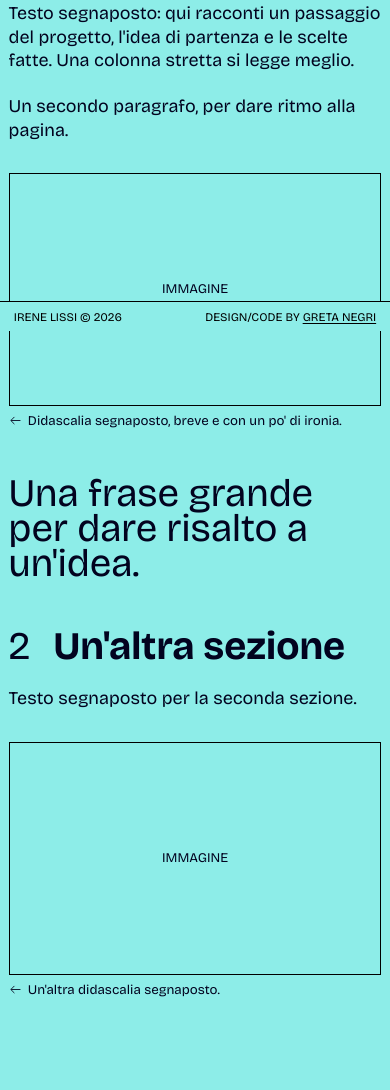
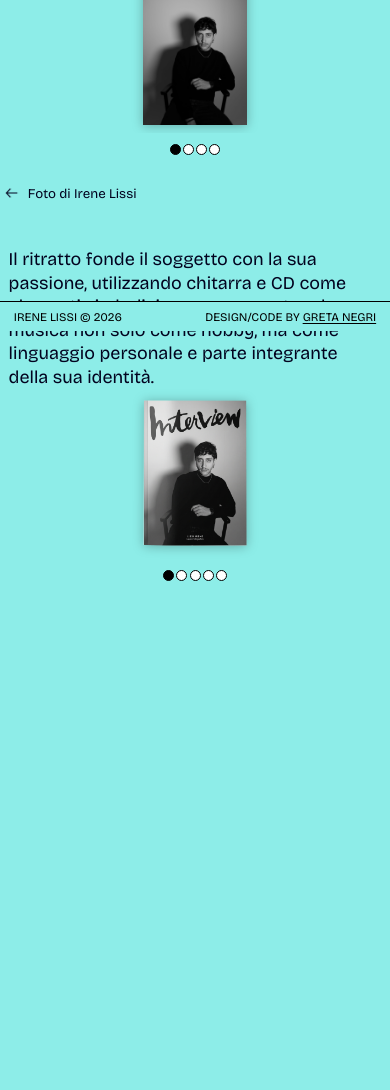
Before and after one commit to gretanegrii/irene-lissi-portfolio, a plain HTML site: page src/projects/interview.html in a window 390 px wide. Shown: the part 513-1603 px from the top of the page. After the commit the page ends 1191 px from the top, so only its background shows below. Drawn offline with nearby package versions, Linux system fonts and the light colour scheme.

Commit message:
Interview case study with sliders, hover picture, caption aligned to the picture top
Co-Authored-By: Claude Sonnet 5.5 <noreply@anthropic.com>

```diff
--- a/src/css/case.css
+++ b/src/css/case.css
@@ -243,7 +243,7 @@ h1 {
 }
 
 /* An image that follows a text: a bit of air above it */
-.case__body + .case__figure .case__photo {
+.case__body + .case__figure > .case__photo {
   margin-top: 3.47vw;
 }
 
@@ -253,6 +253,12 @@ h1 {
   margin-top: 3.47vw;
   font-size: var(--small-size);
   line-height: 1.11;
+}
+
+/* The caption of a slider starts at the top edge of the picture: the margin of the slider
+   plus the space that the slide leaves above the picture */
+.case__slider ~ .case__caption {
+  margin-top: 4.1vw;
 }
 
 /* The arrow of the caption is a drawing (not a character): a character can turn into a colored emoji
@@ -365,7 +371,8 @@ h1 {
     margin: 0 0 8vw;
   }
 
-  .case__caption {
+  .case__caption,
+  .case__slider ~ .case__caption {
     margin: 0 0 12vw;
   }
 
--- a/src/projects/interview.html
+++ b/src/projects/interview.html
@@ -35,31 +35,57 @@
     </div>
 
     <section class="case__intro">
-      <p class="case__lead">Testo segnaposto: qui una breve introduzione al progetto, per chi è stato fatto e qual è stato il tuo ruolo.</p>
+      <p class="case__lead">Il progetto nasce da un brief di ritratto che richiedeva di individuare e raccontare una componente fondamentale dell’identità del soggetto.</p>
     </section>
 
     <section class="case__section">
-      <div class="case__head"><span class="case__number">1</span><h2 class="case__heading">Titolo della sezione</h2></div>
       <div class="case__body">
-        <p>Testo segnaposto: qui racconti un passaggio del progetto, l'idea di partenza e le scelte fatte. Una colonna stretta si legge meglio.</p>
-        <p>Un secondo paragrafo, per dare ritmo alla pagina.</p>
+        <p>In questo caso, la musica diventa il tratto distintivo attraverso cui costruire il racconto visivo.</p>
       </div>
       <figure class="case__figure">
-        <div class="case__image">immagine</div>
-        <figcaption class="case__caption">Didascalia segnaposto, breve e con un po' di ironia.</figcaption>
+      <div class="case__slider" data-slider>
+        <div class="case__slides" tabindex="0" role="group" aria-roledescription="carosello" aria-label="Quattro fotografie del ritratto">
+          <div class="case__slide"><img class="case__photo" src="../../assets/img/works/9-interview/portrait-seated.jpg" width="960" height="1440" alt="Ritratto in bianco e nero di un ragazzo seduto su una sedia, con lo sguardo in camera e la propria ombra sul muro." draggable="false" loading="lazy"></div>
+          <div class="case__slide"><img class="case__photo" src="../../assets/img/works/9-interview/guitar-blur.jpg" width="1000" height="1500" alt="Fotografia in bianco e nero, sfocata e circolare, di una chitarra appoggiata a una parete." draggable="false" loading="lazy"></div>
+          <div class="case__slide"><img class="case__photo" src="../../assets/img/works/9-interview/portrait-close.jpg" width="1000" height="1500" alt="Primo piano in bianco e nero del ragazzo, di tre quarti, con i capelli ricci e una catenina al collo." draggable="false" loading="lazy"></div>
+          <div class="case__slide"><img class="case__photo" src="../../assets/img/works/9-interview/portrait-guitar.jpg" width="960" height="1440" alt="Il ragazzo suona una chitarra acustica, con la testa china e la propria ombra sul muro." draggable="false" loading="lazy"></div>
+        </div>
+        <div class="case__dots">
+          <button class="case__dot is-active" type="button" aria-label="Fotografia 1"></button>
+          <button class="case__dot" type="button" aria-label="Fotografia 2"></button>
+          <button class="case__dot" type="button" aria-label="Fotografia 3"></button>
+          <button class="case__dot" type="button" aria-label="Fotografia 4"></button>
+        </div>
+        <div class="case__cursor" aria-hidden="true">
+          <svg viewBox="0 0 20 16"><path d="M19 8H2M8 1.5 1.5 8 8 14.5" fill="none" stroke="currentColor" stroke-width="1.6"/></svg>
+          <svg viewBox="0 0 20 16"><path d="M1 8H18M12 1.5 18.5 8 12 14.5" fill="none" stroke="currentColor" stroke-width="1.6"/></svg>
+        </div>
+      </div>
+        <figcaption class="case__caption">Foto di Irene Lissi</figcaption>
       </figure>
-      <p class="case__big">Una frase grande per dare risalto a un'idea.</p>
-    </section>
-
-    <section class="case__section">
-      <div class="case__head"><span class="case__number">2</span><h2 class="case__heading">Un'altra sezione</h2></div>
       <div class="case__body">
-        <p>Testo segnaposto per la seconda sezione.</p>
+        <p>Il ritratto fonde il soggetto con la sua passione, utilizzando chitarra e CD come elementi simbolici per rappresentare la musica non solo come hobby, ma come linguaggio personale e parte integrante della sua identità.</p>
       </div>
-      <figure class="case__figure">
-        <div class="case__image">immagine</div>
-        <figcaption class="case__caption">Un'altra didascalia segnaposto.</figcaption>
-      </figure>
+      <div class="case__slider" data-slider>
+        <div class="case__slides" tabindex="0" role="group" aria-roledescription="carosello" aria-label="Il progetto stampato: copertina, doppie pagine e retro">
+          <div class="case__slide"><img class="case__photo" src="../../assets/img/works/9-interview/magazine-cover.png" width="828" height="1139" alt="Copertina della rivista “Interview”: il titolo scritto a mano in nero sopra il ritratto del ragazzo seduto." draggable="false" loading="lazy"></div>
+          <div class="case__slide"><img class="case__photo" src="../../assets/img/works/9-interview/spread-1.png" width="1326" height="899" alt="Doppia pagina della rivista: a sinistra un ritratto con la chitarra, a destra un altro ritratto con una didascalia scritta a mano." draggable="false" loading="lazy"></div>
+          <div class="case__slide"><img class="case__photo" src="../../assets/img/works/9-interview/spread-2.png" width="1294" height="876" alt="Doppia pagina della rivista: a sinistra il nome del soggetto e un testo, a destra un ritratto con la chitarra." draggable="false" loading="lazy"></div>
+          <div class="case__slide"><img class="case__photo" src="../../assets/img/works/9-interview/spread-3.png" width="1134" height="817" alt="Doppia pagina della rivista con due ritratti, uno di profilo e uno con la chitarra, e una didascalia scritta a mano." draggable="false" loading="lazy"></div>
+          <div class="case__slide"><img class="case__photo" src="../../assets/img/works/9-interview/magazine-back.png" width="755" height="1025" alt="Retro della rivista: il ragazzo si copre il viso con un disco." draggable="false" loading="lazy"></div>
+        </div>
+        <div class="case__dots">
+          <button class="case__dot is-active" type="button" aria-label="Copertina"></button>
+          <button class="case__dot" type="button" aria-label="Doppia pagina 1"></button>
+          <button class="case__dot" type="button" aria-label="Doppia pagina 2"></button>
+          <button class="case__dot" type="button" aria-label="Doppia pagina 3"></button>
+          <button class="case__dot" type="button" aria-label="Retro"></button>
+        </div>
+        <div class="case__cursor" aria-hidden="true">
+          <svg viewBox="0 0 20 16"><path d="M19 8H2M8 1.5 1.5 8 8 14.5" fill="none" stroke="currentColor" stroke-width="1.6"/></svg>
+          <svg viewBox="0 0 20 16"><path d="M1 8H18M12 1.5 18.5 8 12 14.5" fill="none" stroke="currentColor" stroke-width="1.6"/></svg>
+        </div>
+      </div>
     </section>
 
     <div class="case__end"></div>
@@ -68,5 +94,6 @@
     <p>Irene Lissi © 2026</p>
     <p>Design/code by <a href="https://gretanegri.vercel.app" target="_blank" rel="noopener">Greta Negri</a></p>
   </footer>
+  <script src="../js/slider.js" defer></script>
 </body>
 </html>
```
Also changed, not shown: src/work.html (+1 -0 lines), assets/img/works/9-interview/guitar-blur.jpg (added), assets/img/works/9-interview/magazine-back.png (added), assets/img/works/9-interview/magazine-cover.png (added), assets/img/works/9-interview/portrait-close.jpg (added), assets/img/works/9-interview/portrait-guitar.jpg (added), assets/img/works/9-interview/portrait-seated.jpg (added), assets/img/works/9-interview/spread-1.png (added), assets/img/works/9-interview/spread-2.png (added), assets/img/works/9-interview/spread-3.png (added), assets/img/works/9-interview/thumb.jpg (added).
